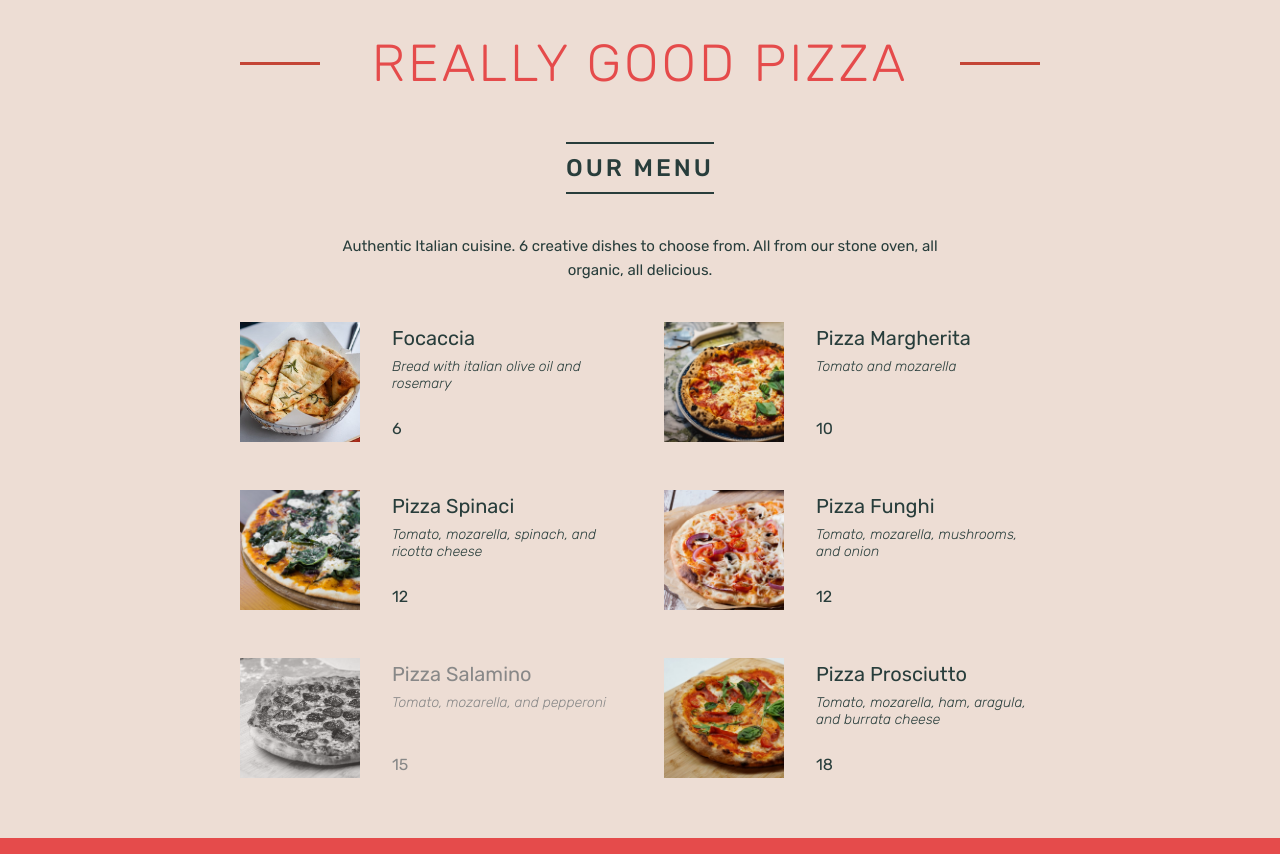
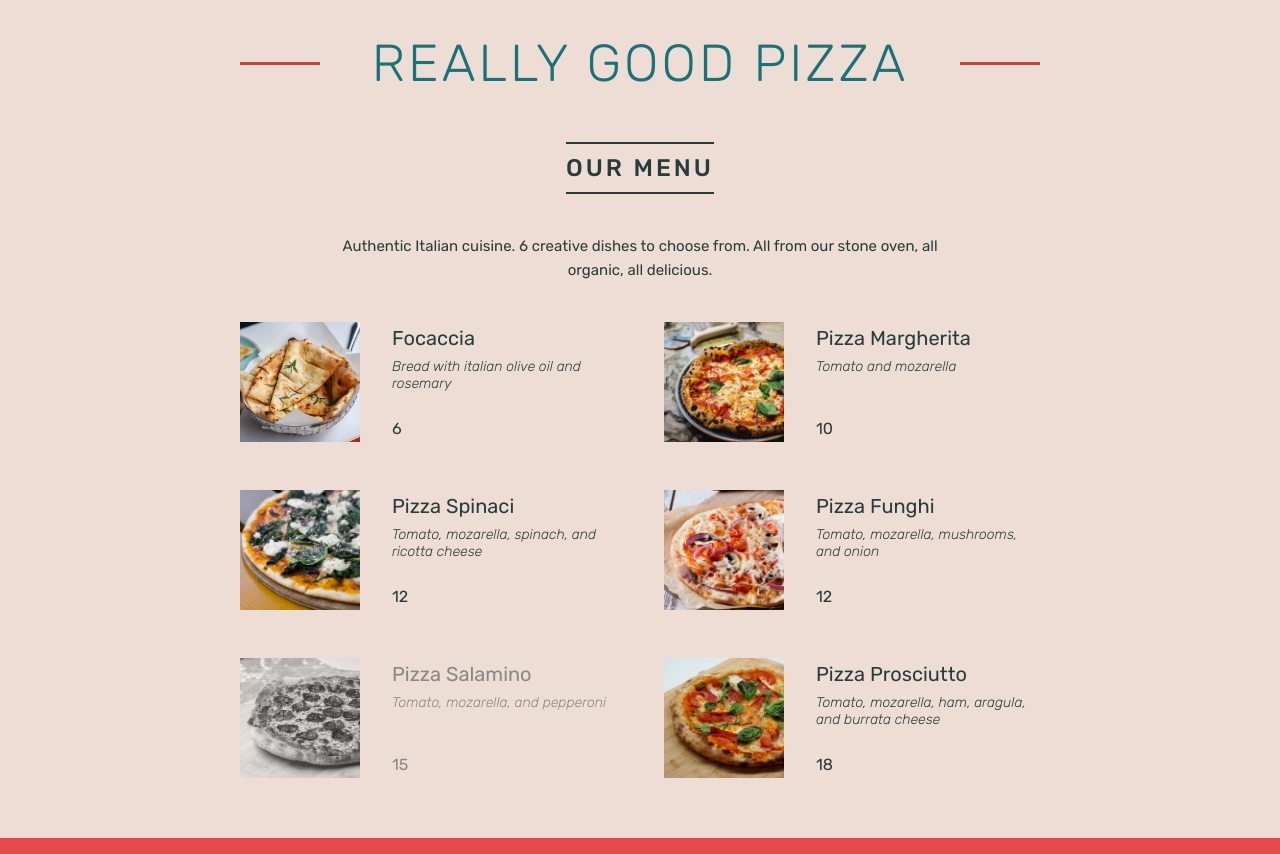
Before and after one commit to ritabradley/pizza-menu, a React (Create React App) app: page / in a window 1280 px wide. Built offline with nearby package versions, Linux system fonts and the light colour scheme.

Commit message:
change header color

```diff
--- a/src/index.css
+++ b/src/index.css
@@ -39,7 +39,7 @@ body {
 
 .header h1 {
   /* Non-accessible color */
-  color: #e54b4b;
+  color: #197278;
   /* color: #c44536; */
 
   text-transform: uppercase;
```
